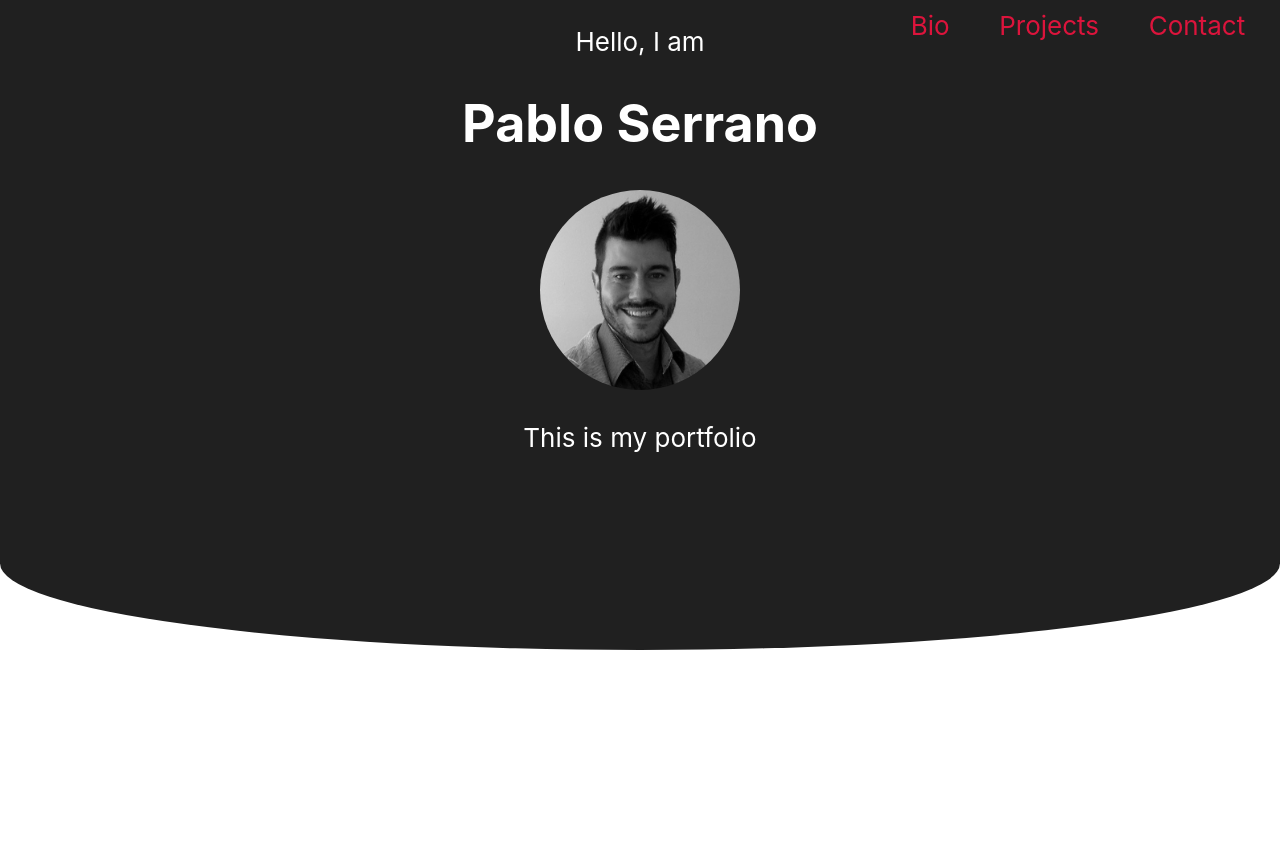
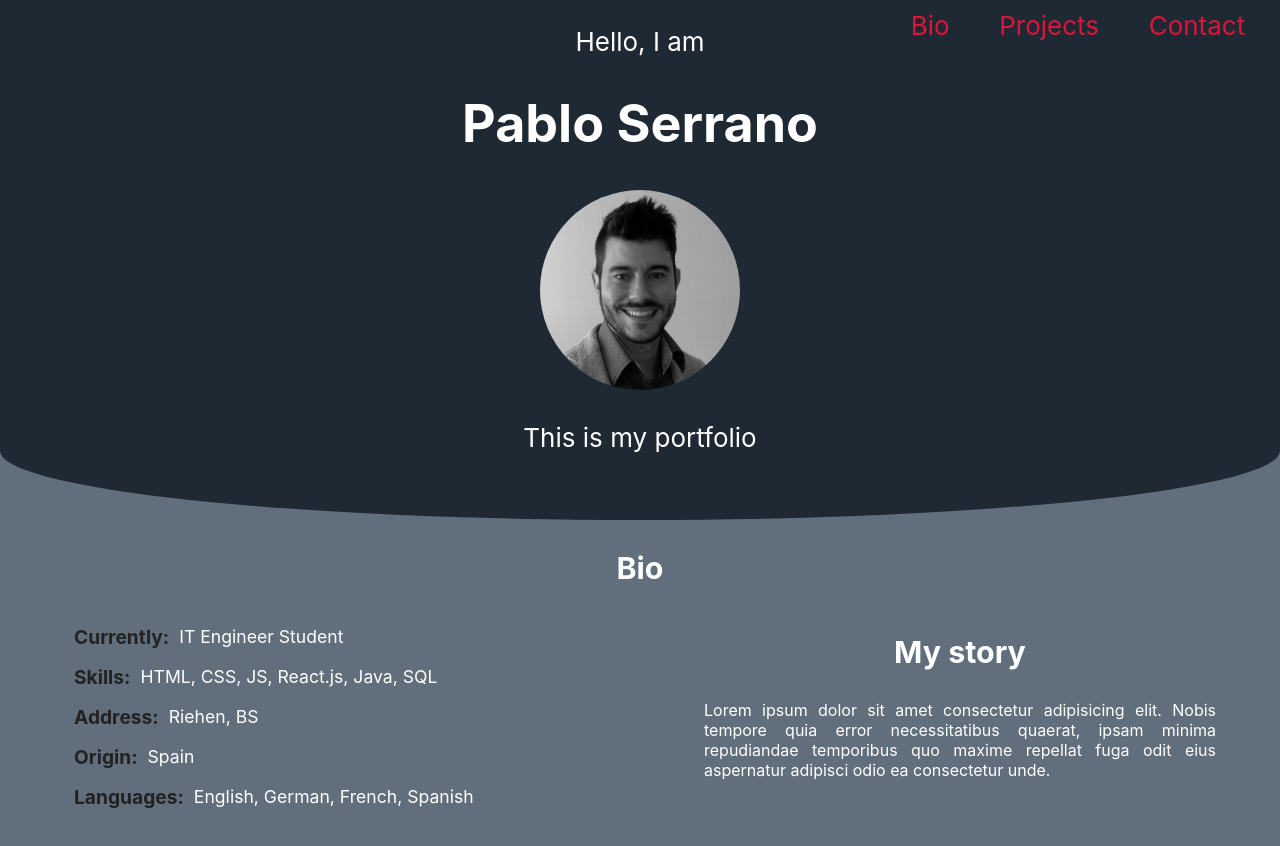
Before and after one commit to SerranoPablo/serranopablo.github.io, a React (Create React App) app: page / in a window 1280 px wide. Shown: the top 846 px of the page. Before the commit the page ends 800 px from the top, so only its background shows below. Built offline with nearby package versions, Linux system fonts and the light colour scheme.

Commit message:
Bio added and folders comp and styles

```diff
--- a/src/App.js
+++ b/src/App.js
@@ -1,14 +1,14 @@
-import logo from './logo.svg';
-import './App.css';
-import Header from './Header.js';
+import React from 'react';
+import './styles/App.css';
+import Header from './components/Header.js';
+import Bio from './components/Bio.js';
 
 function App() {
   return (
     <div className="App">
-      <header className="App-header">
-        <Header />
+      <Header />
 
-      </header>
+      <Bio />
     </div>
   );
 }
--- /dev/null
+++ b/src/components/Bio.js
@@ -0,0 +1,45 @@
+import React from 'react';
+import '../styles/Bio.css';
+
+function Bio() {
+ return (
+  <div className="bio">
+   <h3 id='bio'>Bio</h3>
+
+   <div className="bio__row">
+    <div className="bio__info">
+     <div className="bio__field">
+      <h4>Currently:</h4>
+      <p>IT Engineer Student</p>
+     </div>
+     <div className="bio__field">
+      <h4>Skills:</h4>
+      <p>HTML, CSS, JS, React.js, Java, SQL</p>
+     </div>
+     <div className="bio__field">
+      <h4>Address:</h4>
+      <p>Riehen, BS</p>
+     </div>
+     <div className="bio__field">
+      <h4>Origin:</h4>
+      <p>Spain</p>
+     </div>
+     <div className="bio__field">
+      <h4>Languages:</h4>
+      <p>English, German, French, Spanish</p>
+     </div>
+    </div>
+
+    <div className="bio__story">
+     <h3>My story</h3>
+     <p>Lorem ipsum dolor sit amet consectetur adipisicing elit. Nobis tempore quia error necessitatibus quaerat, ipsam minima repudiandae temporibus quo maxime repellat fuga odit eius aspernatur adipisci odio ea consectetur unde.</p>
+    </div>
+   </div>
+
+
+
+  </div>
+ )
+}
+
+export default Bio;
--- a/src/Header.js
+++ b/src/components/Header.js
@@ -1,12 +1,12 @@
 import React from 'react';
-import './Header.css';
-import avatar from './images/avatar.jpeg';
+import '../styles/Header.css';
+import avatar from '../images/avatar.jpeg';
 
 function Header() {
  return (
   <div class="header">
    <div className="header__menu">
-    <a href="">Bio</a>
+    <a href="#bio">Bio</a>
     <a href="">Projects</a>
     <a href="">Contact</a>
    </div>
--- a/src/App.css
+++ b/src/styles/App.css
@@ -1,10 +1,7 @@
-.App {
+
+.App{
   text-align: center;
-}
-
-.App-header {
-  background-color: #ffffff;
-  min-height: 100vh;
+  background-color: #616E7C;
   display: flex;
   flex-direction: column;
   align-items: center;
--- /dev/null
+++ b/src/styles/Bio.css
@@ -0,0 +1,52 @@
+.bio{
+ width: 100%;
+ min-height: 200px;
+ background-color: #616E7C;
+ padding: 0px 0 3000px 0;
+
+
+}
+.bio__row{
+ width: 100%;
+ display: flex;
+ flex-direction: row;
+}
+.bio__info{
+ width: 100%;
+
+}
+
+.bio__field{
+ max-height: 40px;
+ padding-left: 10%;
+ display: flex;
+ flex-direction: row;
+ align-items: center;
+
+}
+
+.bio__field h4{
+ padding: 0 10px 0 10px;
+ color:#222222 ;
+;
+ font-size: 1.2rem;
+}
+
+.bio__field p{
+ color:white;
+ font-size: 1.1rem;
+}
+.bio__story{
+ margin: -50px 0 0 0;
+ width: 100%;
+ display: flex;
+ flex-direction: column;
+ justify-content: center;
+
+}
+.bio__story p {
+ margin: 0 auto;
+ width: 80%;
+ text-align: justify;
+ font-size: 1rem;
+}
--- a/src/Header.css
+++ b/src/styles/Header.css
@@ -1,11 +1,8 @@
 .header{
- background-color: #202020 ;
- position: fixed;
- top: 0;
+ background-color: #1F2933 ;
  width:100%;
- height: 25em;
+ height: 20em;
  border-radius: 0 0 150% 150% / 0 0 40% 40%;
-
 
 }
 .header__menu{
```
Also changed, not shown: 1 other file (tests, documents, lock files or other folders).
